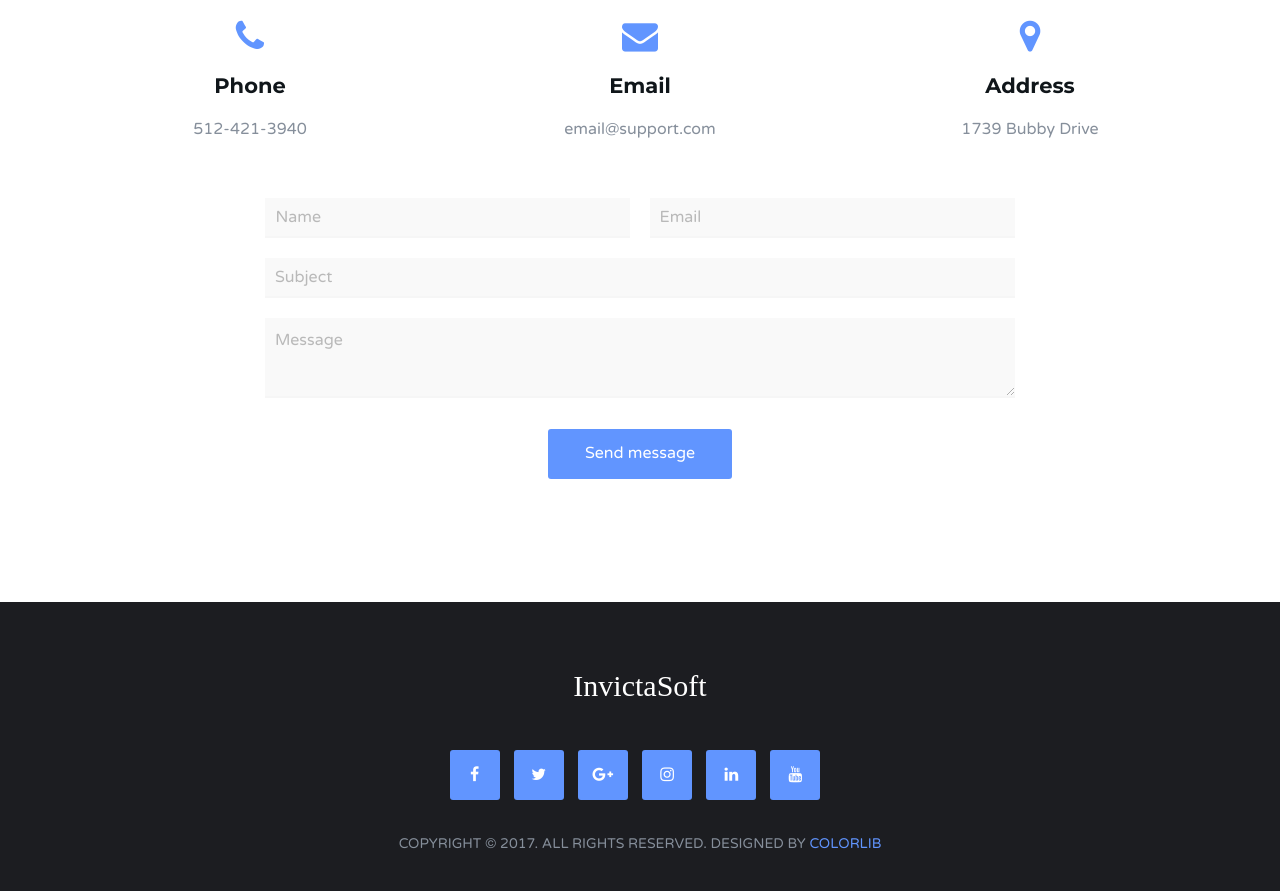
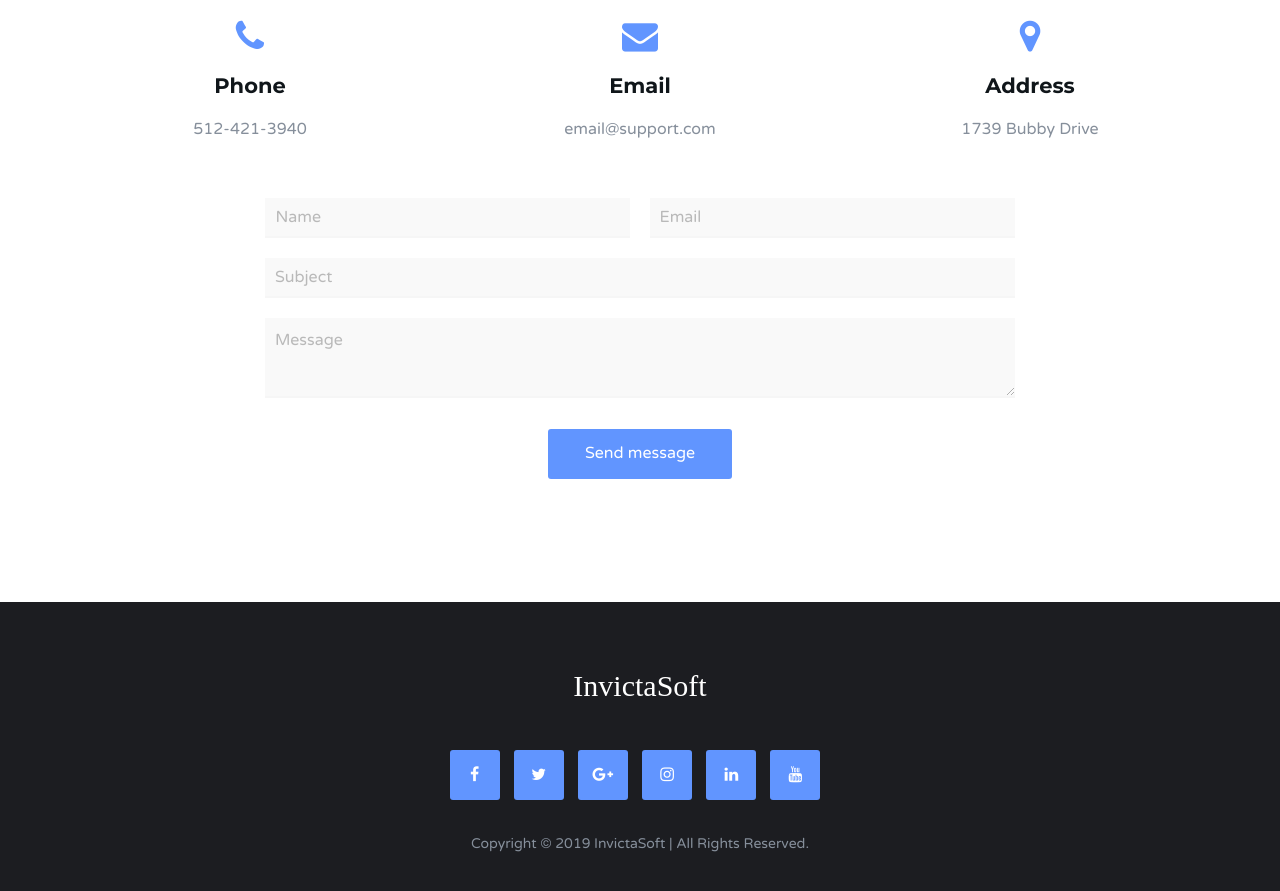
Before and after one commit to invictasoft/invictasoft, a plain HTML site: page index.html in a window 1280 px wide. Shown: the part 6532-7423 px from the top of the page. Drawn offline with Linux system fonts and the light colour scheme; a web font is replaced by a local one.

Commit message:
Update copyright notice

```diff
--- a/css/style.css
+++ b/css/style.css
@@ -1491,7 +1491,6 @@ header {
 .footer-copyright p {
     text-align: center;
     font-size: 14px;
-    text-transform: uppercase;
     margin: 0;
 }
 
--- a/index.html
+++ b/index.html
@@ -762,7 +762,7 @@
 
 					<!-- footer copyright -->
 					<div class="footer-copyright">
-						<p>Copyright © 2017. All Rights Reserved. Designed by <a href="https://colorlib.com" target="_blank">Colorlib</a></p>
+						<p>Copyright © 2019 InvictaSoft | All Rights Reserved.</p>
 					</div>
 					<!-- /footer copyright -->
 
```
